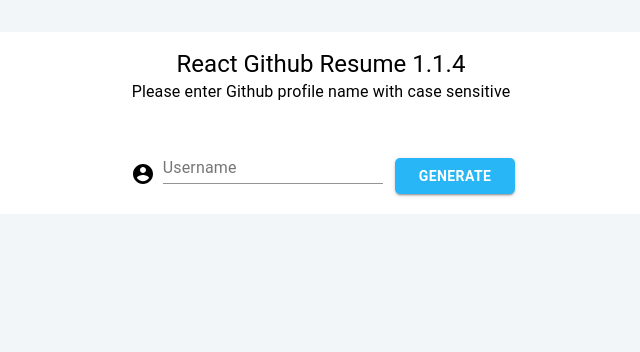
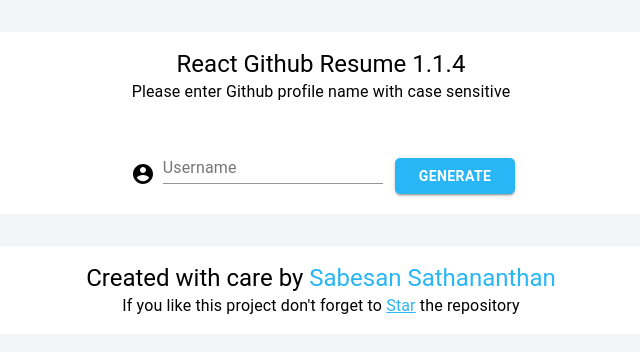
Before and after one commit to sabesansathananthan/React-GitHub-Resume, a React (Create React App) app: page / in a window 1280 px wide. Shown: the top 352 px of the page, without its empty margins (319-959 px from the left). Built offline with nearby package versions, Linux system fonts and the light colour scheme; some icons are missing.

Commit message:
add: footer (#7)

```diff
--- a/public/index.html
+++ b/public/index.html
@@ -9,7 +9,10 @@
       name="description"
       content="React Github Resume Build by Sabesan Sathananthan"
     />
-
+    <link
+      rel="stylesheet"
+      href="https://cdnjs.cloudflare.com/ajax/libs/octicons/3.5.0/octicons.min.css"
+    />
     <link rel="shortcut icon" href="%PUBLIC_URL%/favicon.ico" />
     <link
       rel="stylesheet"
@@ -18,7 +21,6 @@
       crossorigin="anonymous"
     />
 
-    <link rel="apple-touch-icon" href="%PUBLIC_URL%/logo192.png" />
     <!--
       manifest.json provides metadata used when your web app is installed on a
       user's mobile device or desktop. See https://developers.google.com/web/fundamentals/web-app-manifest/
--- /dev/null
+++ b/src/components/Footer.js
@@ -0,0 +1,53 @@
+import React from "react";
+import { Grid, makeStyles, Typography } from "@material-ui/core";
+
+const useStyles = makeStyles((theme) => ({
+  container: {
+    maxWidth: "80%",
+    margin: "2rem auto",
+    padding: "1rem",
+    background: "white",
+    borderRadius: "10px",
+    "@media (min-width: 992px)": {
+      maxWidth: "800px",
+    },
+  },
+}));
+
+const Footer = () => {
+  const classes = useStyles();
+  return (
+    <Grid
+      container
+      className={classes.container}
+      style={{ flexDirection: "column" }}
+    >
+      <Typography variant="h5" align="center">
+        Created with care by{" "}
+        <a
+          href="https://github.com/sabesansathananthan/React-GitHub-Resume"
+          target="_blank"
+          rel="noopener noreferrer"
+          style={{ color: "#29b6f6", textDecoration: "none" }}
+        >
+          Sabesan Sathananthan
+        </a>
+      </Typography>
+      <Typography variant="body1" className="description" align="center">
+        If you like this project don't forget to{" "}
+        <a
+          href="https://github.com/sabesansathananthan/React-GitHub-Resume"
+          className="octicon octicon-star"
+          style={{ color: "#29b6f6" }}
+          target="_blank"
+          rel="noopener noreferrer"
+        >
+          Star
+        </a>{" "}
+        the repository
+      </Typography>
+    </Grid>
+  );
+};
+
+export default Footer;
--- a/src/components/Loader.js
+++ b/src/components/Loader.js
@@ -46,7 +46,7 @@
   const classes = useStyles();
   return (
     <Grid className={classes.container}>
-      <div className={classes.spinner}></div>
+      <Grid className={classes.spinner}></Grid>
     </Grid>
   );
 };
--- a/src/components/UserProfile.js
+++ b/src/components/UserProfile.js
@@ -1,7 +1,8 @@
 import React from "react";
 import PropTypes from "prop-types";
 import { Link } from "react-router-dom";
-import { RepoCard } from "./index";
+import { RepoCard, Footer } from "./index";
+
 import { makeStyles, Grid, Avatar, Typography } from "@material-ui/core";
 
 const useStyles = makeStyles((theme) => ({
@@ -62,6 +63,7 @@
   } = props.data;
   const classes = useStyles();
   return (
+    <React.Fragment>
       <Grid container className={classes.container}>
         <Link to="/" className="link--back">
           <i className="icon fas fa-chevron-left fa-2x"></i>
@@ -114,6 +116,8 @@
           )}
         </Grid>
       </Grid>
+      <Footer />
+    </React.Fragment>
   );
 };
 
--- a/src/components/index.js
+++ b/src/components/index.js
@@ -3,3 +3,4 @@
 export { default as RepoCard } from "./RepoCard";
 export { default as SearchForm } from "./SearchForm";
 export { default as UserProfile } from "./UserProfile";
+export { default as Footer } from "./Footer";
--- a/src/pages/LandingPage.js
+++ b/src/pages/LandingPage.js
@@ -1,5 +1,5 @@
 import React, { Component } from "react";
-import { SearchForm } from "../components";
+import { SearchForm, Footer } from "../components";
 import { Grid, withStyles, Typography } from "@material-ui/core";
 import packageJson from "../../package.json";
 
@@ -39,8 +39,9 @@
   render() {
     const { classes } = this.props;
     return (
-      <div id="home">
+      <React.Fragment>
         <Grid
+          id="home"
           container
           className={classes.container}
           style={{ flexDirection: "column" }}
@@ -58,7 +59,8 @@
             validationError={this.state.validationError}
           />
         </Grid>
-      </div>
+        <Footer />
+      </React.Fragment>
     );
   }
 }
```
Lines whose indentation alone changed are shown as unchanged.
